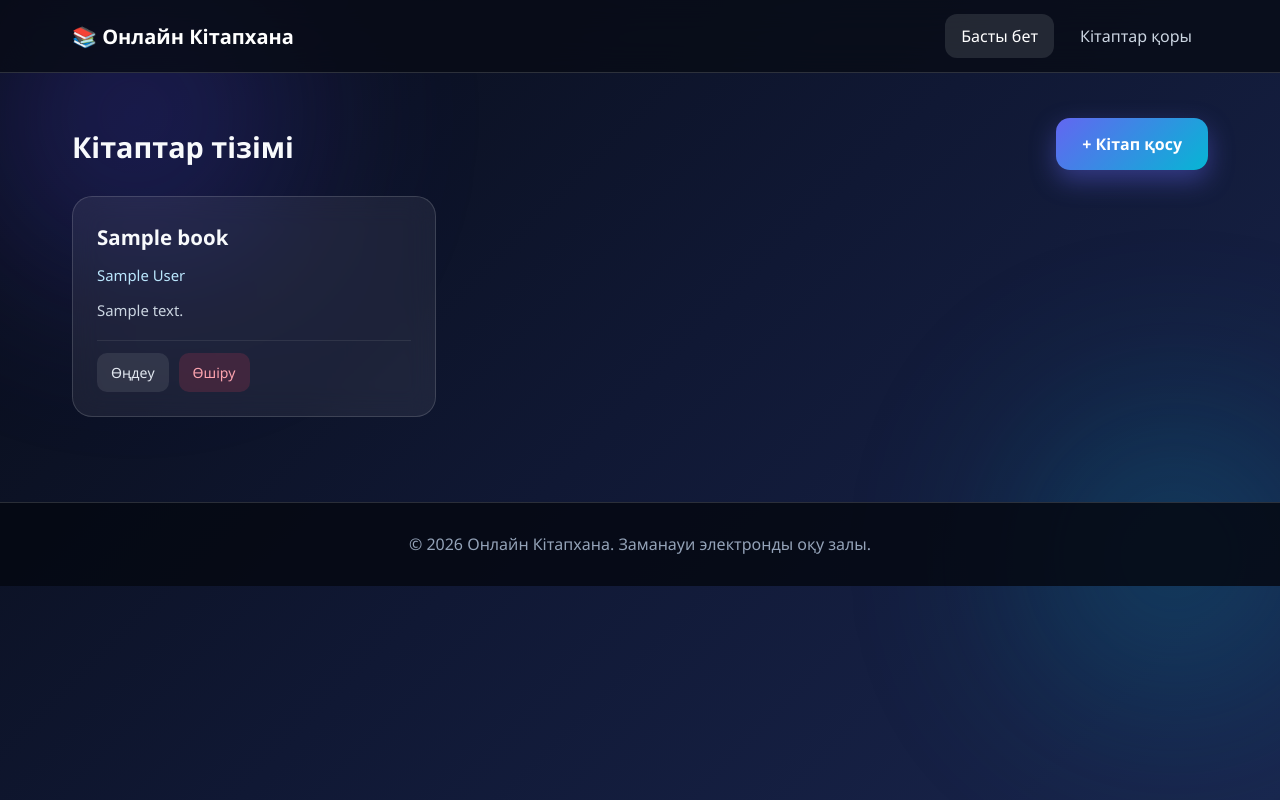
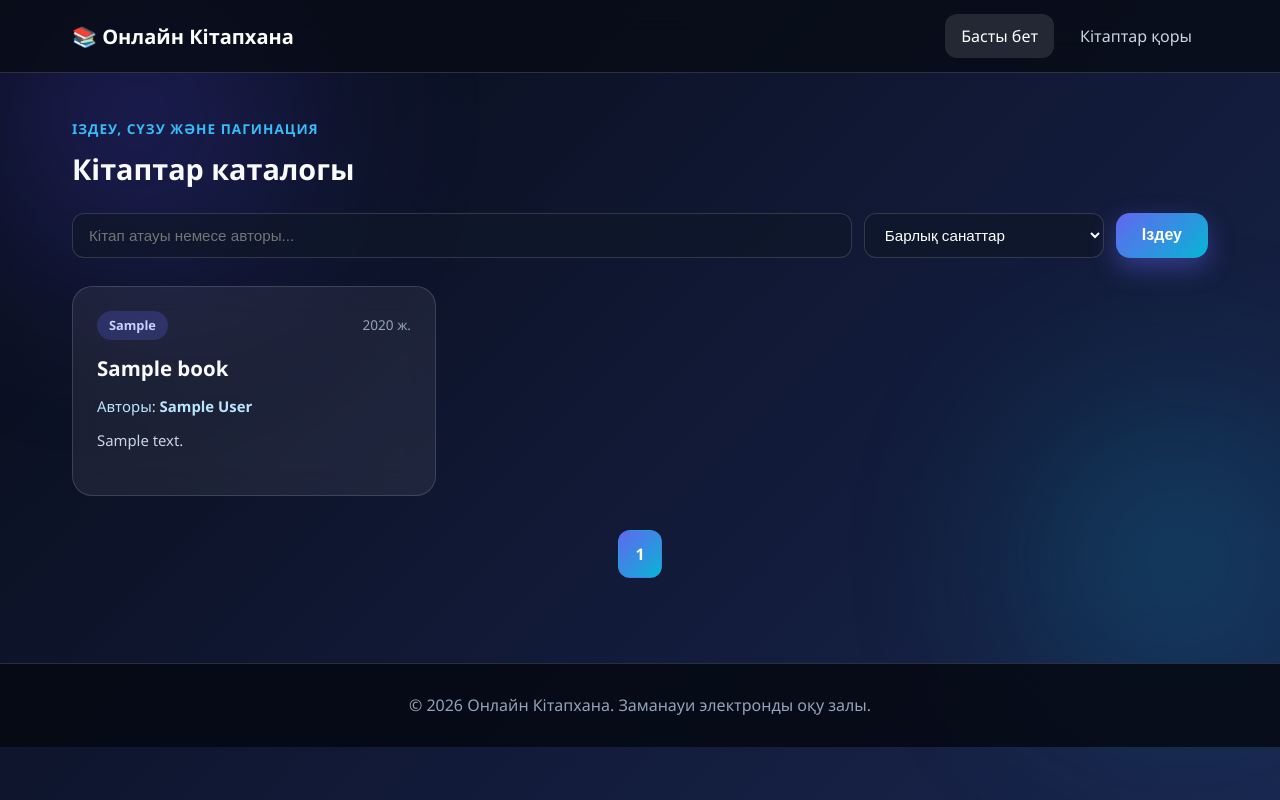
Before and after one commit to gulzikosh6/to-do-list, a PHP site: page /books.php in a window 1280 px wide. Run offline with PHP 8.4, Linux system fonts and the light colour scheme; tables that the repository leaves empty hold one stand-in row (values such as "Sample post").

Commit message:
13 lab
13 lab

```diff
--- a/books.php
+++ b/books.php
@@ -1,26 +1,63 @@
 <?php
 require_once 'config/db.php';
-$pageTitle = "Кітаптар қоры";
-$books = getBooksList($pdo);
+$pageTitle = "Кітаптарды іздеу, сүзу және беттеу";
+
+$allBooks = getBooksList($pdo);
+$search = trim($_GET['q'] ?? '');
+$category = trim($_GET['category'] ?? 'all');
+$categories = array_unique(array_column($allBooks, 'category'));
+
+$filtered = array_values(array_filter($allBooks, function ($b) use ($search, $category) {
+    $okSearch = $search === '' || mb_stripos($b['title'] . ' ' . $b['author'], $search) !== false;
+    $okCat = $category === 'all' || $b['category'] === $category;
+    return $okSearch && $okCat;
+}));
+
+$perPage = 3;
+$totalItems = count($filtered);
+$totalPages = max(1, (int)ceil($totalItems / $perPage));
+$page = max(1, min($totalPages, (int)($_GET['page'] ?? 1)));
+$offset = ($page - 1) * $perPage;
+$pagedBooks = array_slice($filtered, $offset, $perPage);
+
 require_once 'includes/header.php';
 ?>
-<main class="container" style="padding:45px 22px;">
-    <div class="section-top-bar">
-        <h1 class="section-heading">Кітаптар тізімі</h1>
-        <a href="create_book.php" class="btn-primary-glow">+ Кітап қосу</a>
-    </div>
+<main class="container" style="padding: 45px 22px;">
+    <span class="section-kicker">Іздеу, сүзу және пагинация</span>
+    <h1 class="section-heading" style="margin-bottom:20px;">Кітаптар каталогы</h1>
+
+    <form method="GET" action="books.php" style="display:flex; gap:12px; flex-wrap:wrap; margin-bottom:28px;">
+        <input type="text" name="q" value="<?= htmlspecialchars($search) ?>" class="glass-input" style="flex:1 1 250px;" placeholder="Кітап атауы немесе авторы...">
+        <select name="category" class="glass-select" style="flex:0 1 240px;">
+            <option value="all">Барлық санаттар</option>
+            <?php foreach ($categories as $cat): ?>
+                <option value="<?= htmlspecialchars($cat) ?>" <?= $category === $cat ? 'selected' : '' ?>><?= htmlspecialchars($cat) ?></option>
+            <?php endforeach; ?>
+        </select>
+        <button type="submit" class="btn-primary-glow">Іздеу</button>
+    </form>
+
     <div class="books-grid">
-        <?php foreach ($books as $book): ?>
+        <?php foreach ($pagedBooks as $book): ?>
             <article class="book-glass-card">
+                <div class="book-card-header">
+                    <span class="category-chip"><?= htmlspecialchars($book['category']) ?></span>
+                    <span class="year-chip"><?= (int)$book['publish_year'] ?> ж.</span>
+                </div>
                 <h3 class="book-title"><?= htmlspecialchars($book['title']) ?></h3>
-                <p class="book-author"><?= htmlspecialchars($book['author']) ?></p>
+                <p class="book-author">Авторы: <strong><?= htmlspecialchars($book['author']) ?></strong></p>
                 <p class="book-excerpt"><?= htmlspecialchars($book['description']) ?></p>
-                <div class="book-card-actions">
-                    <a href="edit_book.php?id=<?= (int)$book['id'] ?>" class="btn-edit-link">Өңдеу</a>
-                    <a href="delete_book.php?id=<?= (int)$book['id'] ?>" class="btn-delete-link">Өшіру</a>
-                </div>
             </article>
         <?php endforeach; ?>
     </div>
+
+    <div class="pagination-bar">
+        <?php for ($p = 1; $p <= $totalPages; $p++): ?>
+            <a href="?q=<?= urlencode($search) ?>&category=<?= urlencode($category) ?>&page=<?= $p ?>"
+               class="page-btn <?= $p === $page ? 'active' : '' ?>">
+                <?= $p ?>
+            </a>
+        <?php endfor; ?>
+    </div>
 </main>
 <?php require_once 'includes/footer.php'; ?>
```
Also changed, not shown: index.php (+11 -10 lines).
